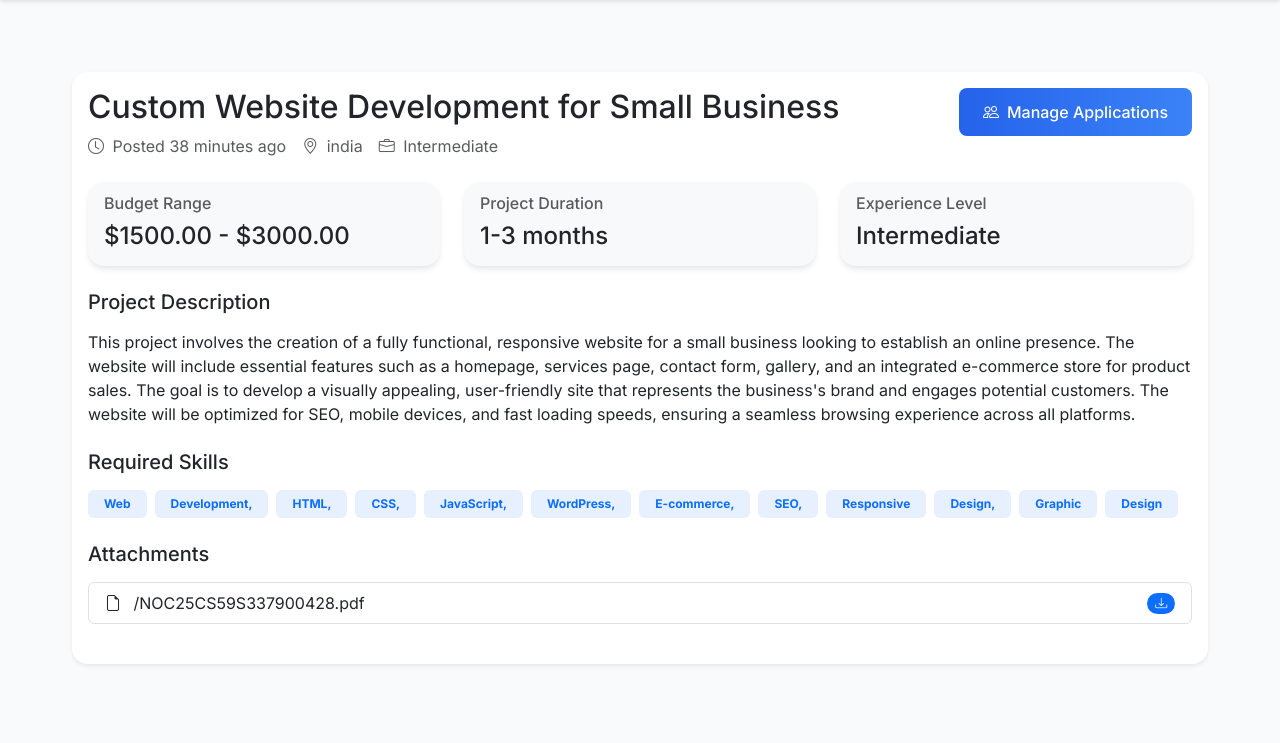
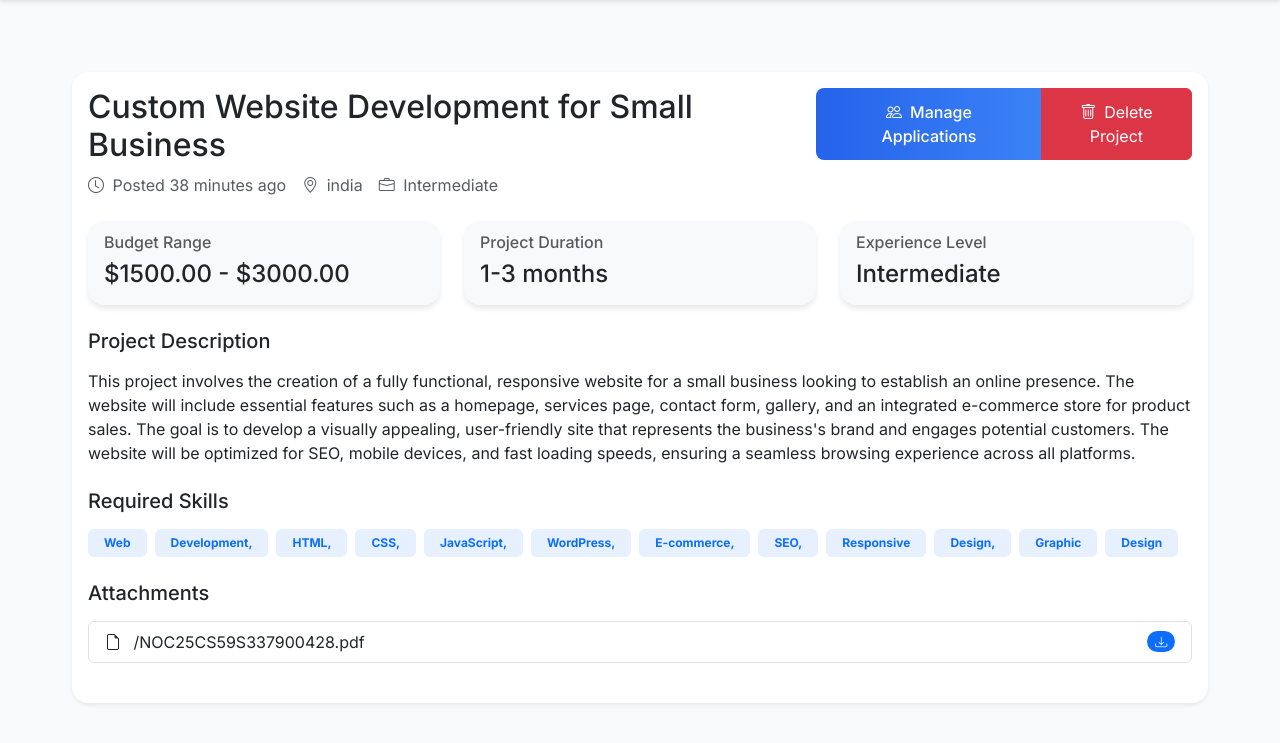
Before and after one commit to jayasurya88/Freelenso-Microservices-DevOps-, a Django app: page /projects/2/ in a window 1280 px wide. Shown: the part 78-821 px from the top of the page. Run offline with Django 5.2, Linux system fonts and the light colour scheme; a user stored in the database is signed in; data comes from the database, SQL or seed files in the repository; both versions use the stored data as it was after the commit; data that the repository does not hold is empty.

```diff
--- a/core/urls.py
+++ b/core/urls.py
@@ -14,5 +14,6 @@ urlpatterns = [
     path('projects/<int:project_id>/', views.project_detail, name='project_detail'),
     path('projects/<int:project_id>/apply/', views.apply_to_project, name='apply_to_project'),
     path('projects/<int:project_id>/applications/', views.manage_applications, name='manage_applications'),
+    path('projects/<int:project_id>/delete/', views.delete_project, name='delete_project'),
     path('my-projects/', views.my_projects, name='my_projects'),
 ]
--- a/core/views.py
+++ b/core/views.py
@@ -377,3 +377,33 @@ def my_projects(request):
         'projects': projects,
     }
     return render(request, template, context)
+
+@login_required
+def delete_project(request, project_id):
+    """View for deleting a project"""
+    project = get_object_or_404(Project, id=project_id)
+
+    # Check if user is the project owner
+    if project.client != request.user.userprofile:
+        messages.error(request, "You don't have permission to delete this project.")
+        return redirect('project_detail', project_id=project_id)
+
+    if request.method == 'POST':
+        try:
+            # Delete all project files
+            for attachment in project.attachments.all():
+                if attachment.file:
+                    if os.path.exists(attachment.file.path):
+                        os.remove(attachment.file.path)
+
+            # Delete the project (this will cascade delete applications and milestones)
+            project.delete()
+
+            messages.success(request, 'Project deleted successfully.')
+            return redirect('dashboard')
+
+        except Exception as e:
+            messages.error(request, f'Error deleting project: {str(e)}')
+            return redirect('project_detail', project_id=project_id)
+
+    return redirect('project_detail', project_id=project_id)
--- a/templates/projects/project_detail.html
+++ b/templates/projects/project_detail.html
@@ -36,9 +36,14 @@
                 </div>
                 <div class="text-end">
                     {% if is_owner %}
-                        <a href="{% url 'manage_applications' project.id %}" class="btn btn-primary">
-                            <i class="bi bi-people me-2"></i>Manage Applications
-                        </a>
+                        <div class="btn-group">
+                            <a href="{% url 'manage_applications' project.id %}" class="btn btn-primary">
+                                <i class="bi bi-people me-2"></i>Manage Applications
+                            </a>
+                            <button type="button" class="btn btn-danger" data-bs-toggle="modal" data-bs-target="#deleteProjectModal">
+                                <i class="bi bi-trash me-2"></i>Delete Project
+                            </button>
+                        </div>
                     {% elif not has_applied and user.userprofile.is_freelancer %}
                         <a href="{% url 'apply_to_project' project.id %}" class="btn btn-primary">
                             <i class="bi bi-send me-2"></i>Apply Now
@@ -177,4 +182,58 @@
         </div>
     {% endif %}
 </div>
+
+<!-- Delete Project Modal -->
+{% if is_owner %}
+<div class="modal fade" id="deleteProjectModal" tabindex="-1" aria-labelledby="deleteProjectModalLabel" aria-hidden="true">
+    <div class="modal-dialog">
+        <div class="modal-content">
+            <div class="modal-header border-0">
+                <h5 class="modal-title text-danger" id="deleteProjectModalLabel">
+                    <i class="bi bi-exclamation-triangle-fill me-2"></i>Delete Project
+                </h5>
+                <button type="button" class="btn-close" data-bs-dismiss="modal" aria-label="Close"></button>
+            </div>
+            <div class="modal-body">
+                <div class="alert alert-warning">
+                    <h6 class="alert-heading">⚠️ Warning</h6>
+                    <p class="mb-0">This action cannot be undone. This will permanently delete the project, all applications, and associated files.</p>
+                </div>
+                <form id="deleteProjectForm" method="POST" action="{% url 'delete_project' project.id %}">
+                    {% csrf_token %}
+                    <div class="mb-3">
+                        <label for="confirmProjectName" class="form-label">Please type <strong>{{ project.title }}</strong> to confirm deletion:</label>
+                        <input type="text" class="form-control" id="confirmProjectName" required>
+                    </div>
+                </form>
+            </div>
+            <div class="modal-footer border-0">
+                <button type="button" class="btn btn-outline-secondary" data-bs-dismiss="modal">Cancel</button>
+                <button type="button" class="btn btn-danger" id="confirmDeleteBtn" disabled>
+                    <i class="bi bi-trash me-2"></i>Delete Project
+                </button>
+            </div>
+        </div>
+    </div>
+</div>
+
+<script>
+document.addEventListener('DOMContentLoaded', function() {
+    const confirmInput = document.getElementById('confirmProjectName');
+    const confirmBtn = document.getElementById('confirmDeleteBtn');
+    const projectTitle = "{{ project.title }}";
+    const deleteForm = document.getElementById('deleteProjectForm');
+
+    confirmInput.addEventListener('input', function() {
+        confirmBtn.disabled = this.value !== projectTitle;
+    });
+
+    confirmBtn.addEventListener('click', function() {
+        if (confirmInput.value === projectTitle) {
+            deleteForm.submit();
+        }
+    });
+});
+</script>
+{% endif %}
 {% endblock %}
```
Also changed, not shown: templates/client_dashboard.html (+39 -4 lines), db.sqlite3, media/profile_pics/1738773398130_4DZJnh1.jpeg (added), 1 other file.
